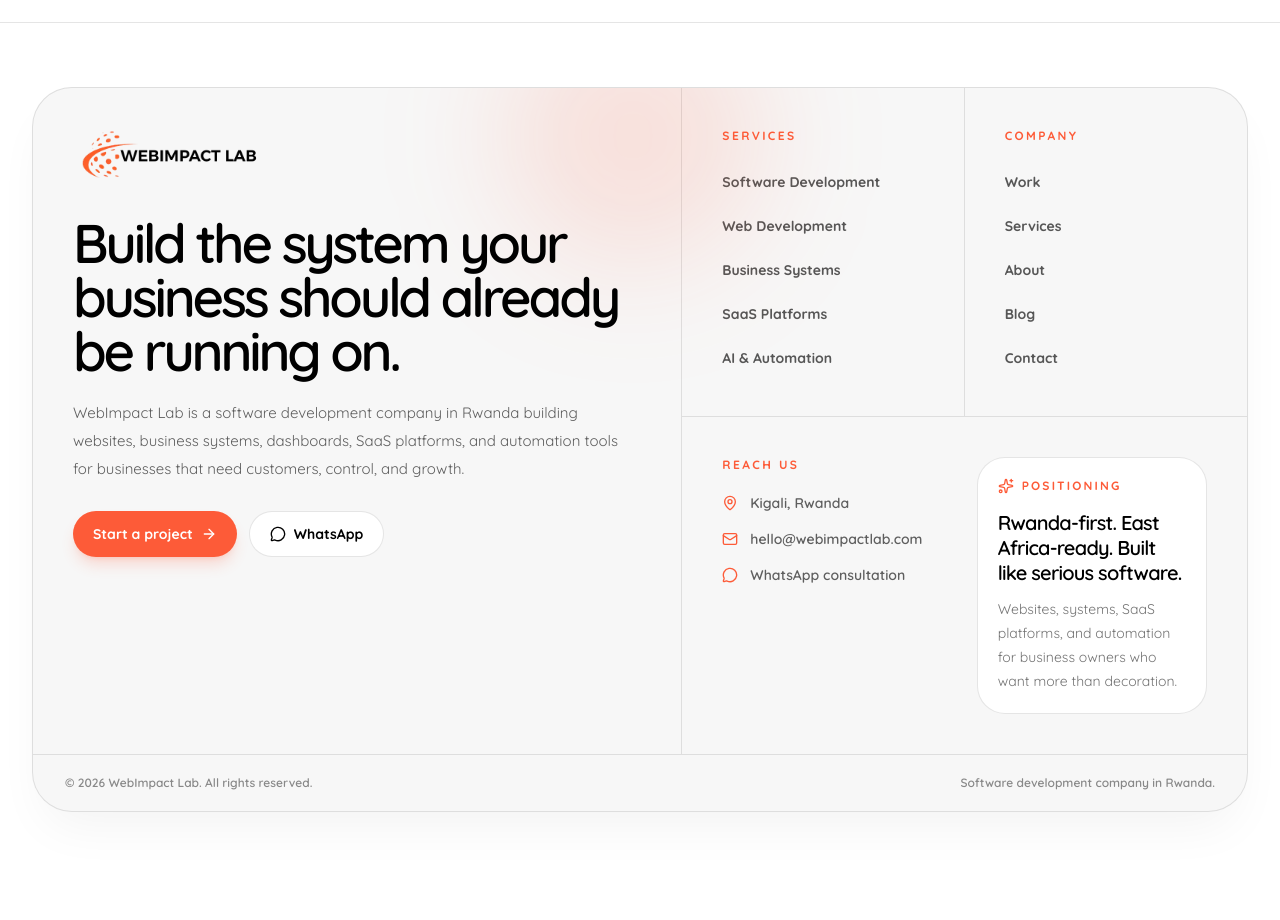
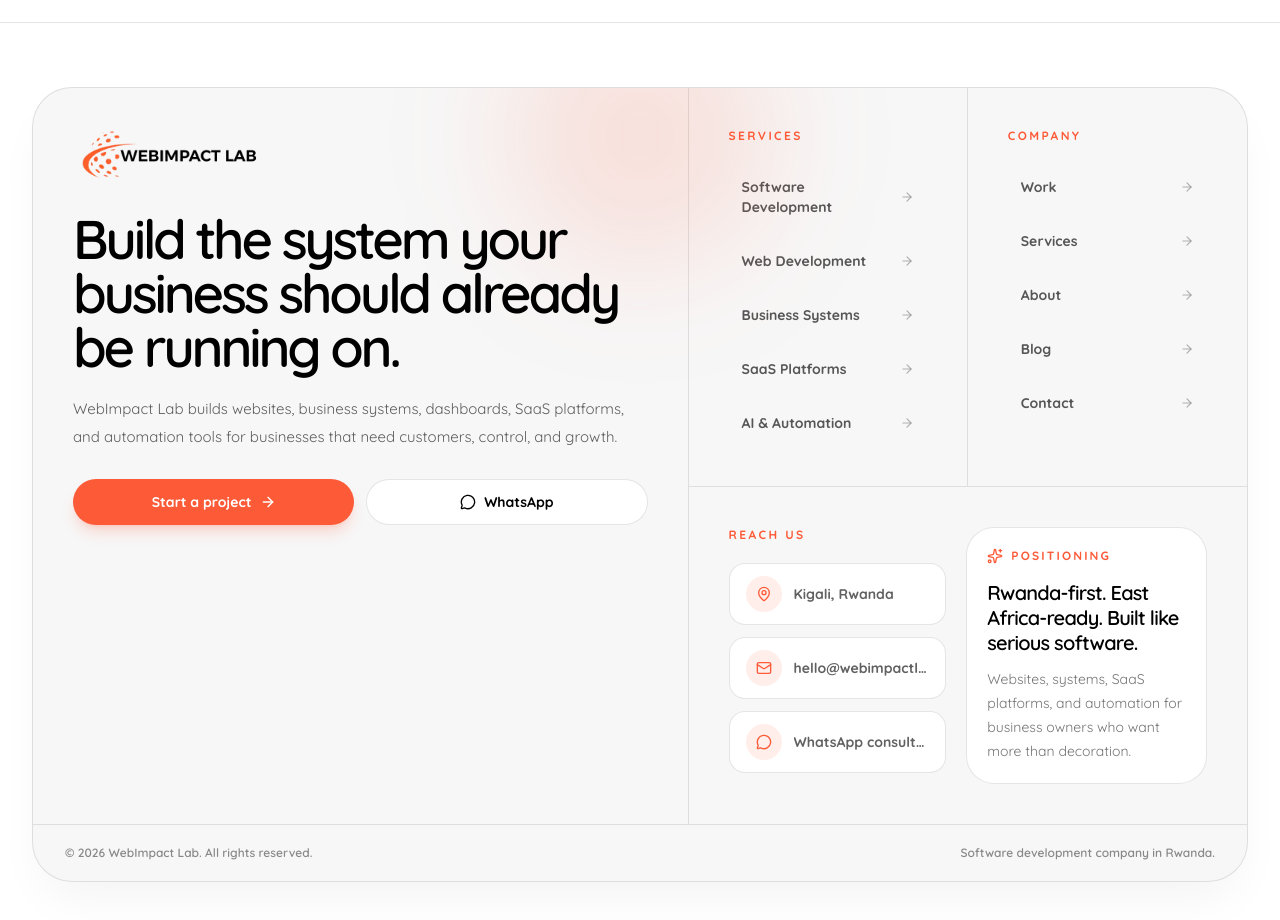
Before and after one commit to rurangwaluc/webimpact, a Next.js app: page /about in a window 1280 px wide. Shown: the part 1640-2560 px from the top of the page. Before the commit the page ends 2516 px from the top, so only its background shows below. Built offline with nearby package versions, Linux system fonts and the light colour scheme; no server answers.

Commit message:
upgrading

```diff
--- a/src/components/layout/footer.tsx
+++ b/src/components/layout/footer.tsx
@@ -42,40 +42,39 @@ export function Footer() {
 
   return (
     <footer className="border-t border-black/10 bg-white dark:border-white/10 dark:bg-[#070707]">
-      <div className="px-4 py-10 sm:px-6 sm:py-12 lg:px-8 lg:py-16">
+      <div className="px-3 py-8 sm:px-6 sm:py-12 lg:px-8 lg:py-16">
         <div className="mx-auto max-w-7xl">
           <div className="overflow-hidden rounded-[2rem] border border-black/10 bg-[#f7f7f7] shadow-2xl shadow-black/[0.05] dark:border-white/10 dark:bg-[#111111] sm:rounded-[2.5rem]">
-            <div className="grid gap-0 lg:grid-cols-[1.15fr_1fr]">
-              <div className="relative border-b border-black/10 p-6 dark:border-white/10 sm:p-8 lg:border-b-0 lg:border-r lg:p-10">
+            <div className="grid lg:grid-cols-[1.08fr_0.92fr]">
+              <div className="relative border-b border-black/10 p-5 dark:border-white/10 sm:p-8 lg:border-b-0 lg:border-r lg:p-10">
                 <div className="pointer-events-none absolute -right-20 -top-20 h-64 w-64 rounded-full bg-[#fd5b38]/15 blur-3xl" />
 
                 <div className="relative">
                   <Link
                     href="/"
                     aria-label="WebImpact Lab home"
-                    className="relative block h-12 w-[210px] overflow-hidden sm:h-14 sm:w-[245px]"
+                    className="relative block h-11 w-[190px] overflow-hidden sm:h-14 sm:w-[245px]"
                   >
                     <Image
                       src={logoSrc}
                       alt="WebImpact Lab - Software development company in Rwanda"
                       fill
-                      sizes="(max-width: 640px) 210px, 245px"
+                      sizes="(max-width: 640px) 190px, 245px"
                       className="object-contain object-left"
                     />
                   </Link>
 
-                  <h2 className="mt-8 max-w-xl text-[clamp(2rem,8vw,3.4rem)] font-semibold leading-[1] tracking-[-0.06em] text-black dark:text-white">
+                  <h2 className="mt-7 max-w-xl text-[clamp(1.9rem,8vw,3.4rem)] font-semibold leading-[1] tracking-[-0.06em] text-black dark:text-white">
                     Build the system your business should already be running on.
                   </h2>
 
                   <p className="mt-5 max-w-xl text-[15px] leading-7 text-black/62 dark:text-white/62">
-                    WebImpact Lab is a software development company in Rwanda
-                    building websites, business systems, dashboards, SaaS
-                    platforms, and automation tools for businesses that need
-                    customers, control, and growth.
+                    WebImpact Lab builds websites, business systems, dashboards,
+                    SaaS platforms, and automation tools for businesses that
+                    need customers, control, and growth.
                   </p>
 
-                  <div className="mt-7 flex flex-col gap-3 min-[420px]:flex-row">
+                  <div className="mt-7 grid gap-3 min-[430px]:grid-cols-2">
                     <Link
                       href="/contact"
                       className="inline-flex items-center justify-center gap-2 rounded-full bg-[#fd5b38] px-5 py-3 text-sm font-black text-white shadow-lg shadow-[#fd5b38]/20 transition hover:-translate-y-0.5 hover:bg-[#e84a2b]"
@@ -95,77 +94,37 @@ export function Footer() {
                 </div>
               </div>
 
-              <div className="grid gap-0 sm:grid-cols-2">
-                <div className="border-b border-black/10 p-6 dark:border-white/10 sm:border-r sm:p-8 lg:p-10">
-                  <h3 className="text-xs font-black uppercase tracking-[0.2em] text-[#fd5b38]">
-                    Services
-                  </h3>
-
-                  <nav className="mt-5 grid gap-2" aria-label="Footer services">
-                    {services.map((item) => (
-                      <Link
-                        key={item.href}
-                        href={item.href}
-                        className="group flex items-center justify-between rounded-2xl px-0 py-2 text-sm font-bold text-black/65 transition hover:text-[#fd5b38] dark:text-white/65"
-                      >
-                        {item.label}
-                        <ArrowRight className="h-3.5 w-3.5 opacity-0 transition group-hover:translate-x-1 group-hover:opacity-100" />
-                      </Link>
-                    ))}
-                  </nav>
+              <div className="grid">
+                <div className="grid gap-0 min-[520px]:grid-cols-2">
+                  <FooterLinkGroup title="Services" items={services} />
+                  <FooterLinkGroup title="Company" items={company} />
                 </div>
 
-                <div className="border-b border-black/10 p-6 dark:border-white/10 sm:p-8 lg:p-10">
-                  <h3 className="text-xs font-black uppercase tracking-[0.2em] text-[#fd5b38]">
-                    Company
-                  </h3>
-
-                  <nav className="mt-5 grid gap-2" aria-label="Footer company">
-                    {company.map((item) => (
-                      <Link
-                        key={item.href}
-                        href={item.href}
-                        className="group flex items-center justify-between rounded-2xl px-0 py-2 text-sm font-bold text-black/65 transition hover:text-[#fd5b38] dark:text-white/65"
-                      >
-                        {item.label}
-                        <ArrowRight className="h-3.5 w-3.5 opacity-0 transition group-hover:translate-x-1 group-hover:opacity-100" />
-                      </Link>
-                    ))}
-                  </nav>
-                </div>
-
-                <div className="p-6 sm:col-span-2 sm:p-8 lg:p-10">
-                  <div className="grid gap-6 lg:grid-cols-[1fr_1fr]">
+                <div className="border-t border-black/10 p-5 dark:border-white/10 sm:p-8 lg:p-10">
+                  <div className="grid gap-5 xl:grid-cols-[0.95fr_1.05fr]">
                     <div>
                       <h3 className="text-xs font-black uppercase tracking-[0.2em] text-[#fd5b38]">
                         Reach us
                       </h3>
 
-                      <div className="mt-5 grid gap-4 text-sm font-semibold text-black/62 dark:text-white/62">
-                        <p className="flex items-center gap-3">
-                          <MapPin className="h-4 w-4 shrink-0 text-[#fd5b38]" />
-                          Kigali, Rwanda
-                        </p>
+                      <div className="mt-5 grid gap-3">
+                        <ContactItem icon={MapPin} text="Kigali, Rwanda" />
 
-                        <Link
+                        <ContactItem
+                          icon={Mail}
                           href="mailto:hello@webimpactlab.com"
-                          className="flex items-center gap-3 break-all transition hover:text-[#fd5b38]"
-                        >
-                          <Mail className="h-4 w-4 shrink-0 text-[#fd5b38]" />
-                          hello@webimpactlab.com
-                        </Link>
+                          text="hello@webimpactlab.com"
+                        />
 
-                        <Link
+                        <ContactItem
+                          icon={MessageCircle}
                           href="https://wa.me/+250785587830"
-                          className="flex items-center gap-3 transition hover:text-[#fd5b38]"
-                        >
-                          <MessageCircle className="h-4 w-4 shrink-0 text-[#fd5b38]" />
-                          WhatsApp consultation
-                        </Link>
+                          text="WhatsApp consultation"
+                        />
                       </div>
                     </div>
 
-                    <div className="rounded-[1.75rem] border border-black/10 bg-white p-5 dark:border-white/10 dark:bg-white/[0.04]">
+                    <div className="rounded-[1.5rem] border border-black/10 bg-white p-5 dark:border-white/10 dark:bg-white/[0.04] sm:rounded-[1.75rem]">
                       <div className="flex items-center gap-2 text-[#fd5b38]">
                         <Sparkles className="h-4 w-4" />
                         <p className="text-xs font-black uppercase tracking-[0.18em]">
@@ -188,8 +147,8 @@ export function Footer() {
               </div>
             </div>
 
-            <div className="border-t border-black/10 px-6 py-5 dark:border-white/10 sm:px-8">
-              <div className="flex flex-col gap-3 text-xs font-semibold text-black/45 dark:text-white/45 sm:flex-row sm:items-center sm:justify-between">
+            <div className="border-t border-black/10 px-5 py-5 dark:border-white/10 sm:px-8">
+              <div className="grid gap-2 text-center text-xs font-semibold text-black/45 dark:text-white/45 sm:flex sm:items-center sm:justify-between sm:text-left">
                 <p>
                   © {new Date().getFullYear()} WebImpact Lab. All rights
                   reserved.
@@ -203,3 +162,64 @@ export function Footer() {
     </footer>
   );
 }
+
+function FooterLinkGroup({
+  title,
+  items,
+}: {
+  title: string;
+  items: { label: string; href: string }[];
+}) {
+  return (
+    <div className="border-b border-black/10 p-5 dark:border-white/10 min-[520px]:border-b-0 min-[520px]:border-r min-[520px]:last:border-r-0 sm:p-8 lg:p-10">
+      <h3 className="text-xs font-black uppercase tracking-[0.2em] text-[#fd5b38]">
+        {title}
+      </h3>
+
+      <nav className="mt-5 grid gap-2" aria-label={`Footer ${title}`}>
+        {items.map((item) => (
+          <Link
+            key={item.href}
+            href={item.href}
+            className="group flex items-center justify-between gap-3 rounded-2xl border border-transparent bg-transparent px-3 py-3 text-sm font-bold text-black/65 transition hover:border-[#fd5b38]/20 hover:bg-[#fd5b38]/10 hover:text-[#fd5b38] dark:text-white/65"
+          >
+            <span>{item.label}</span>
+            <ArrowRight className="h-3.5 w-3.5 shrink-0 opacity-45 transition group-hover:translate-x-1 group-hover:opacity-100" />
+          </Link>
+        ))}
+      </nav>
+    </div>
+  );
+}
+
+function ContactItem({
+  icon: Icon,
+  text,
+  href,
+}: {
+  icon: React.ElementType;
+  text: string;
+  href?: string;
+}) {
+  const className =
+    "flex min-w-0 items-center gap-3 rounded-2xl border border-black/10 bg-white px-4 py-3 text-sm font-bold text-black/62 transition hover:border-[#fd5b38]/30 hover:text-[#fd5b38] dark:border-white/10 dark:bg-white/[0.04] dark:text-white/62";
+
+  const content = (
+    <>
+      <span className="grid h-9 w-9 shrink-0 place-items-center rounded-full bg-[#fd5b38]/10 text-[#fd5b38]">
+        <Icon className="h-4 w-4" />
+      </span>
+      <span className="min-w-0 truncate">{text}</span>
+    </>
+  );
+
+  if (href) {
+    return (
+      <Link href={href} className={className}>
+        {content}
+      </Link>
+    );
+  }
+
+  return <p className={className}>{content}</p>;
+}
```
Also changed, not shown: src/components/layout/navbar.tsx (+15 -15 lines).
